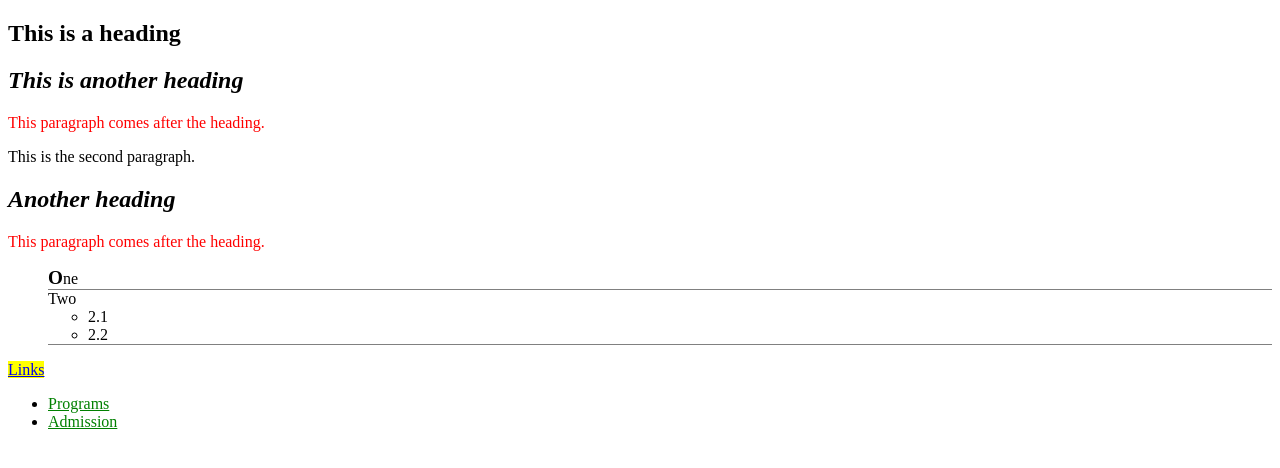
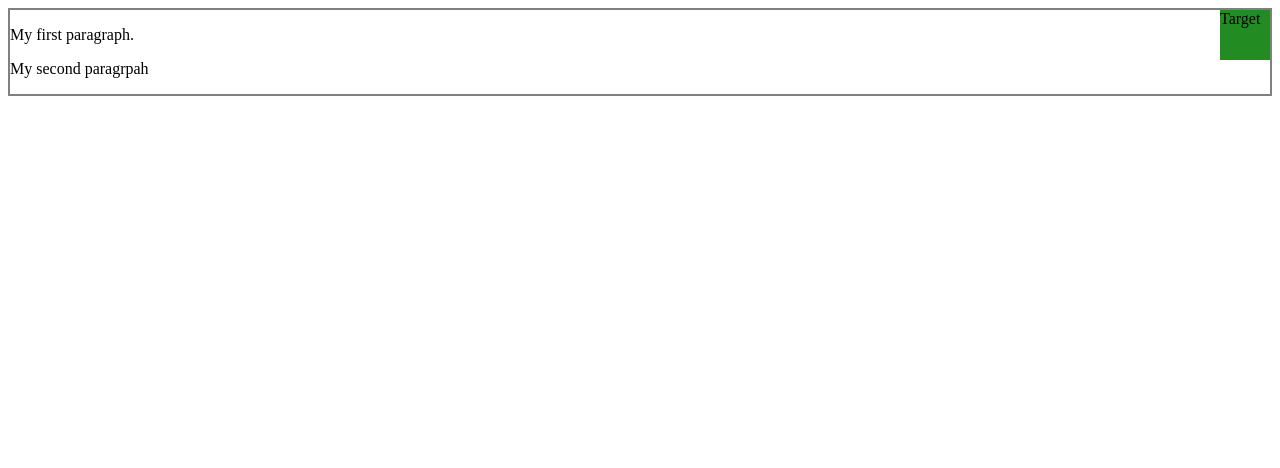
Before and after one commit to MarcoCat/acit1620-week6, a plain HTML site: page index.html in a window 1280 px wide. Drawn offline with Linux system fonts and the light colour scheme.

Commit message:
positioned target to top right

```diff
--- a/index.html
+++ b/index.html
@@ -6,7 +6,7 @@
         <link href="stylesheets/stylesheets.css" rel="stylesheet" />
     </head>
     <body>
-        <h2>This is a heading</h2>
+        <!-- <h2>This is a heading</h2>
         <div class="container">
             <h2>This is another heading</h2>
             <p>This paragraph comes after the heading.</p>
@@ -37,5 +37,31 @@
                 >
             </li>
         </ul>
+        <a title="BCIT homepage" href="https://bcit.ca">Links</a>
+        <ul>
+            <li>
+                <a title="programs" href="https://www.bcit.ca/study/"
+                    >Programs</a
+                >
+            </li>
+            <li>
+                <a title="admission" href="https://www.bcit.ca/admission"
+                    >Admission</a
+                >
+            </li>
+        </ul> -->
+        <!-- <img
+            src="https://upload.wikimedia.org/wikipedia/commons/6/6f/BCIT_logo.svg"
+            alt="BCIT logo"
+            width="150"
+            height="136"
+        />
+        <p>This sentence should appear right of the image.</p>
+        <p class="below">This sentence should appear below the image.</p> -->
+        <div class="container">
+            <p>My first paragraph.</p>
+            <div class="target">Target</div>
+            <p>My second paragrpah</p>
+        </div>
     </body>
 </html>
--- a/stylesheets/stylesheets.css
+++ b/stylesheets/stylesheets.css
@@ -1,4 +1,4 @@
-div h2 {
+/* div h2 {
     font-style: italic;
 }
 
@@ -30,4 +30,26 @@ ul.list::first-letter {
 
 div+a {
     background-color: yellow;
+} */
+
+/* img {
+    float:left
 }
+
+p+p {
+    clear:left
+} */
+
+.target{
+    width:50px;
+    height:50px;
+    background-color: forestgreen;
+    position: absolute;
+    right:0px;
+    top:0px;
+}
+
+.container{
+    border: 2px gray solid;
+    position: relative;
+}
```
